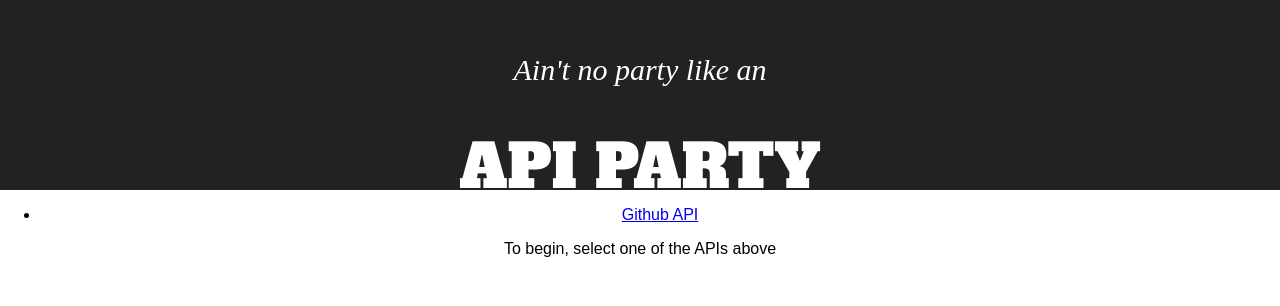
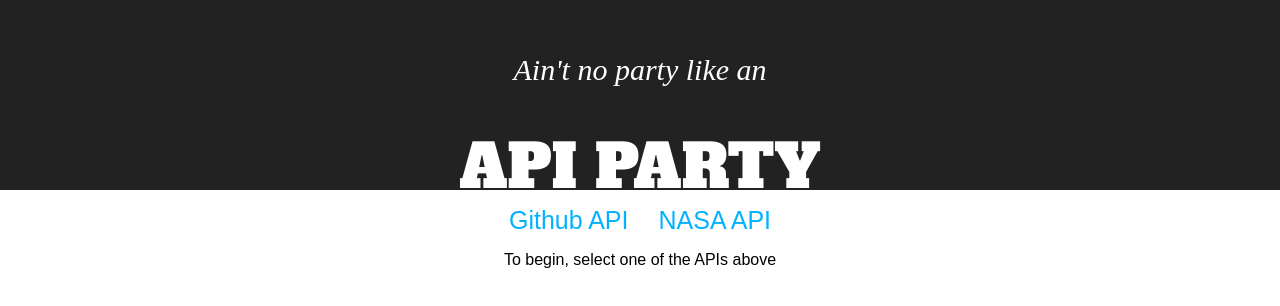
Before and after one commit to dsingh80/api-party, a React (Create React App) app: page / in a window 1280 px wide. Shown: the top 306 px of the page. Built offline with nearby package versions, Linux system fonts and the light colour scheme; the HTML template or start-up script is replaced by a standard one; a web font is replaced by a local one.

Commit message:
Added nasa link; Styled nav links

```diff
--- a/src/App.css
+++ b/src/App.css
@@ -20,3 +20,31 @@
   padding: 20px;
   color: white;
 }
+
+.nav-links {
+  list-style: none;
+  padding-left: 0;
+}
+
+.nav-links li {
+  display: inline-block;
+  padding: 0 15px;
+}
+
+.nav-links a {
+  color: #02b1ff;
+  text-decoration: none;
+  font-size: 25px;
+}
+
+.nav-links a.active {
+  color: #F79824;
+}
+
+.nav-links a.active:hover {
+  color: #FDCA40;
+}
+
+.nav-links a:hover {
+  color: #0184be;
+}
--- a/src/App.js
+++ b/src/App.js
@@ -14,13 +14,14 @@
           </div>
           <ul className="nav-links">
             <li><NavLink to="/github">Github API</NavLink></li>
-
+            <li><NavLink to="/nasa">NASA API</NavLink></li>
           </ul>
         </div>
 
 
         <Switch>
           <Route path="/github" render={()=><p>GITHUB!</p>} />
+          <Route path="/nasa" render={()=><p>NASA!</p>} />
           <Route render={()=> <p>To begin, select one of the APIs above</p>} />
 
         </Switch>
```
